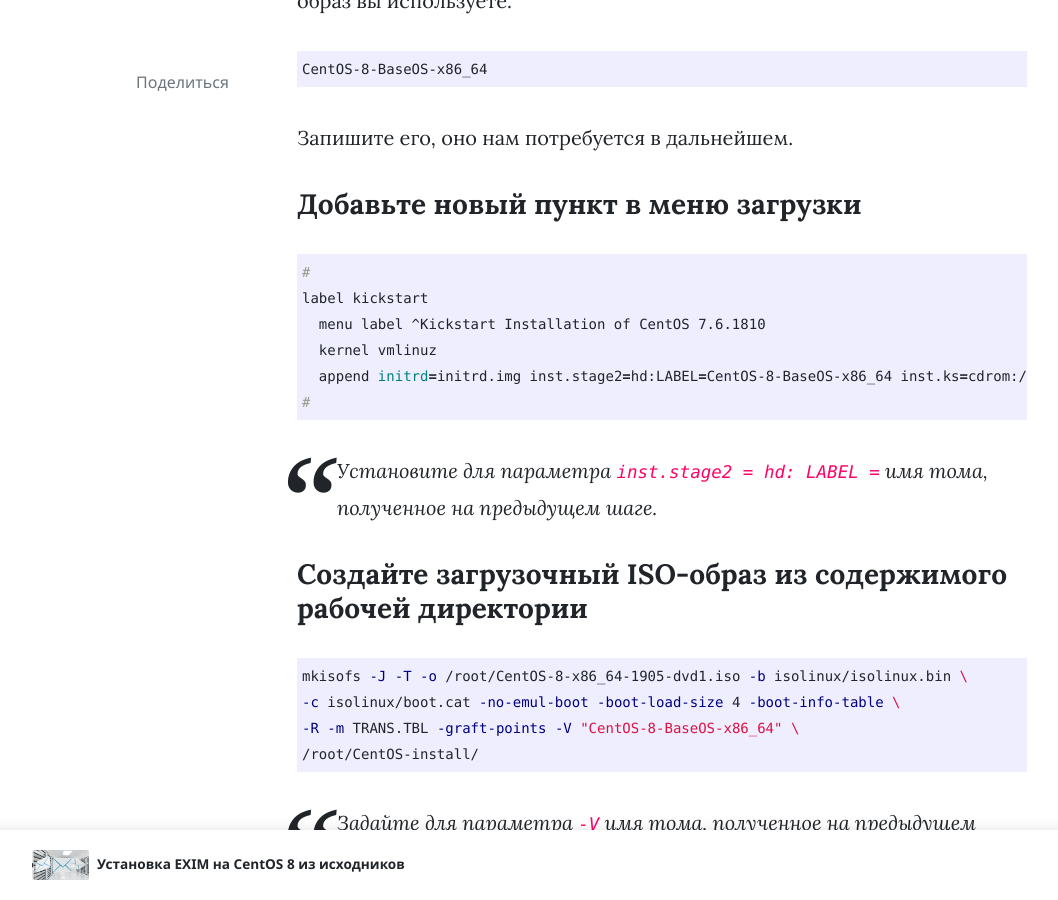
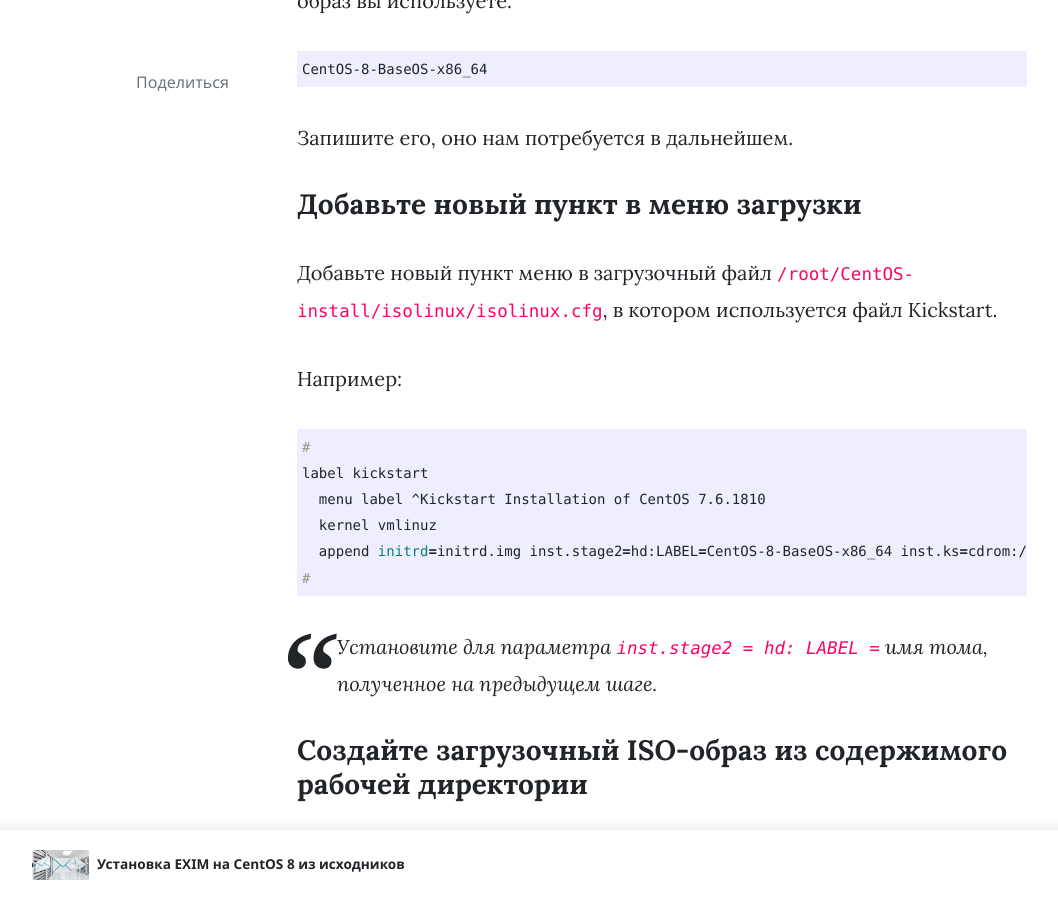
Before and after one commit to mdanshin/mdanshin.github.io, a Jekyll site: the page built from _posts/2019-11-01-CentOS-8-Automatic-Installation.md, in a window 1280 px wide and 900 px high, scrolled down 2185 px. Shown: the whole window, without its empty margins (73-1131 px from the left). Built offline with Jekyll 4.4.1, drawn with Linux system fonts in a browser that asks for light colours; nearby versions of some CDN libraries; comment, search, counter and statistics services are not loaded.

Commit message:
some fix

````diff
--- a/_posts/2019-11-01-CentOS-8-Automatic-Installation.md
+++ b/_posts/2019-11-01-CentOS-8-Automatic-Installation.md
@@ -63,6 +63,10 @@
 
 ### Добавьте новый пункт в меню загрузки
 
+Добавьте новый пункт меню в загрузочный файл `/root/CentOS-install/isolinux/isolinux.cfg`, в котором используется файл Kickstart.
+
+Например:
+
 ```bash
 #
 label kickstart
````
